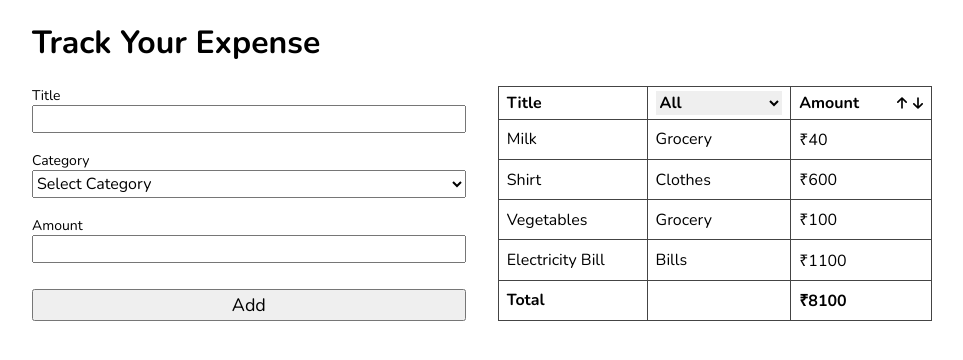
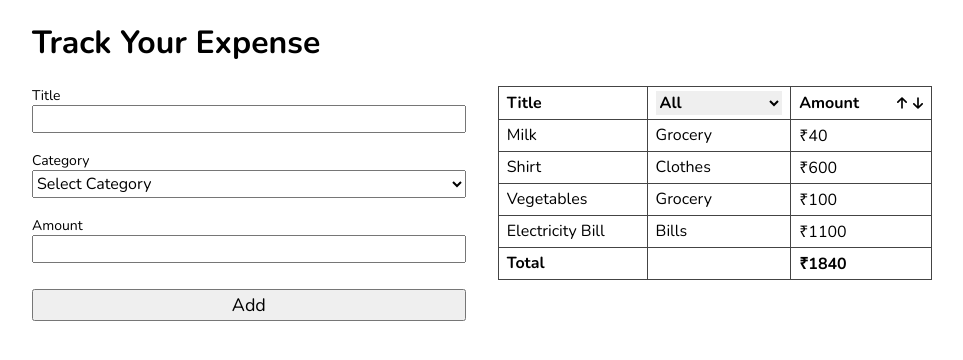
Before and after one commit to dharamverr/Form-in-React, a React (Vite) app: page / in a window 1280 px wide. Shown: the top 360 px of the page, without its empty margins (158-1121 px from the left). Built offline with nearby package versions, Linux system fonts and the light colour scheme.

Commit message:
filter and totalPrice has implemented

```diff
--- a/components/ExpenseForm.jsx
+++ b/components/ExpenseForm.jsx
@@ -28,7 +28,7 @@ export default function ExpenseForm({ setExpenses }) {
 
     Object.entries(formData).forEach(([key,value])=>{
       validationConfig[key].some((rule)=>{
-        console.log(rule);
+        //console.log(rule);
           if(rule.required && !value){
             errorsData[key] = rule.message
             return true
--- a/components/ExpenseTable.jsx
+++ b/components/ExpenseTable.jsx
@@ -1,13 +1,24 @@
-import React from "react";
+import { useState } from "react";
+
 
 export default function ExpenseTable({ expenses }) {
+  const [category,setCategory] = useState('')
+
+  const filterByCategory = expenses.filter((filterData)=>{
+     return filterData.category.toLowerCase().includes(category)
+  })
+
+  const totalPrice =filterByCategory.reduce((accumulator , currentValue)=>{
+        return accumulator + currentValue.amount
+  },0)
+  console.log(totalPrice);
   return (
     <table className="expense-table">
       <thead>
         <tr>
           <th>Title</th>
           <th>
-            <select>
+            <select  onChange={(e)=> setCategory(e.target.value)}>
               <option value="">All</option>
               <option value="grocery">Grocery</option>
               <option value="clothes">Clothes</option>
@@ -42,7 +53,7 @@ export default function ExpenseTable({ expenses }) {
         </tr>
       </thead>
       <tbody>
-        {expenses.map((expense) => {
+        {filterByCategory.map((expense) => {
           return (
                     <tr key={expense.id}>
                     <td>{expense.title}</td>
@@ -55,7 +66,7 @@ export default function ExpenseTable({ expenses }) {
         <tr>
           <th>Total</th>
           <th />
-          <th>₹8100</th>
+          <th>₹{totalPrice}</th>
         </tr>
       </tbody>
     </table>
--- a/src/App.css
+++ b/src/App.css
@@ -26,6 +26,7 @@ main {
 .expense-table {
     width: 100%;
     border-collapse: collapse;
+    align-self: flex-start;
 }
 
 .expense-table select {
```
